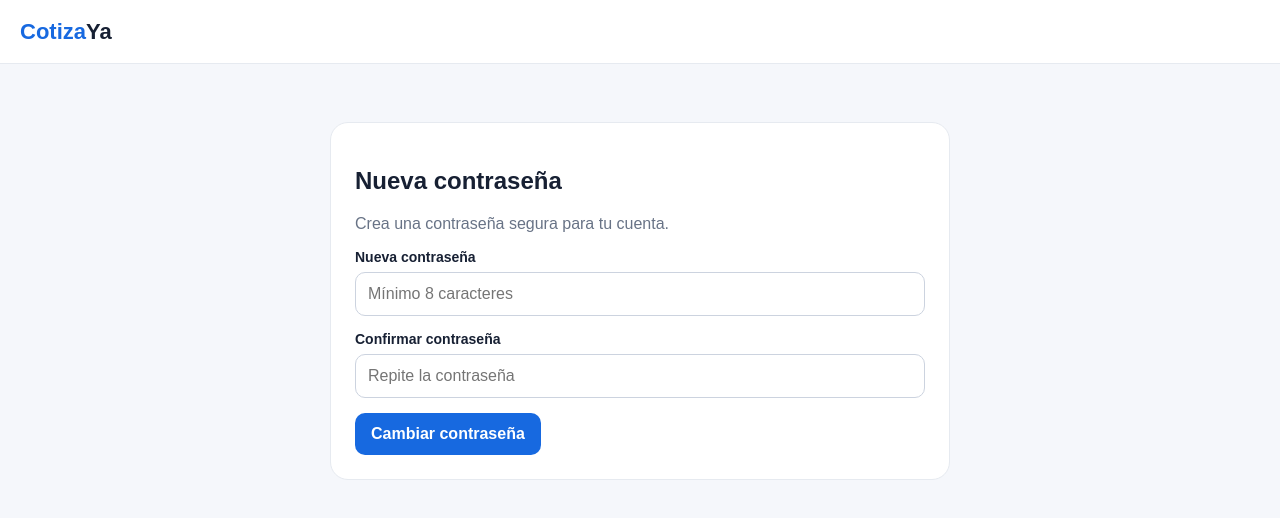
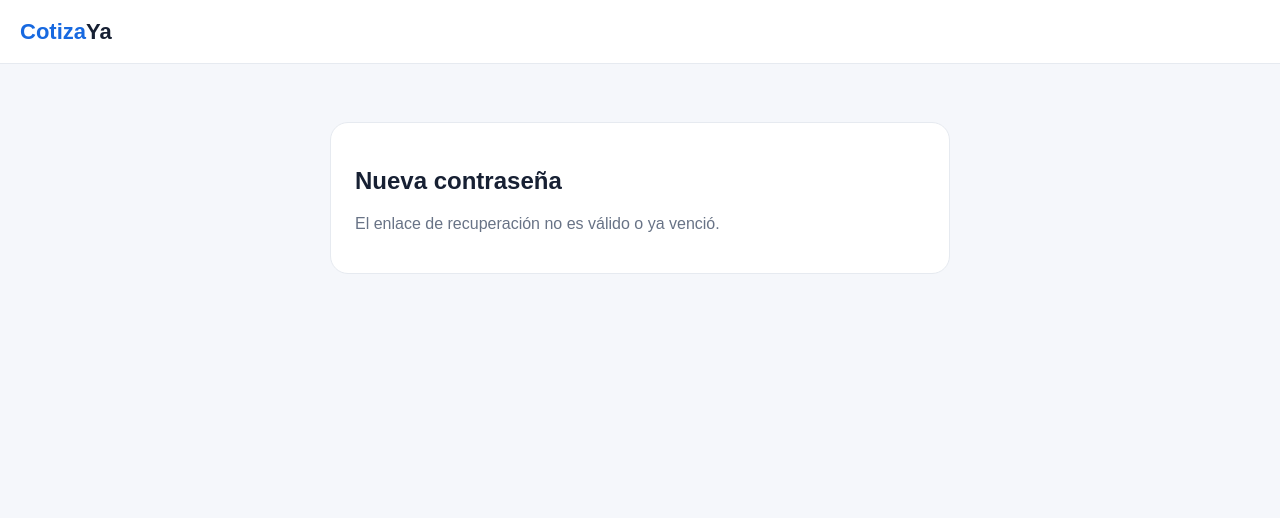
Before and after one commit to Marcblack08/CotizaYa, a Next.js app: page /recuperar/nueva in a window 1280 px wide. Shown: the top 518 px of the page. Built offline with nearby package versions, Linux system fonts and the light colour scheme; no server answers.

Commit message:
fix: exchange recovery code before password update

```diff
--- a/app/recuperar/nueva/page.js
+++ b/app/recuperar/nueva/page.js
@@ -1,9 +1,10 @@
 'use client'
-import {useState} from 'react'
+import {useEffect,useState} from 'react'
 import {supabase} from '../../../lib/supabase'
 
 export default function NuevaPassword(){
- const [password,setPassword]=useState(''),[confirm,setConfirm]=useState(''),[msg,setMsg]=useState(''),[loading,setLoading]=useState(false)
+ const [password,setPassword]=useState(''),[confirm,setConfirm]=useState(''),[msg,setMsg]=useState('Preparando recuperación…'),[loading,setLoading]=useState(true),[ready,setReady]=useState(false)
+ useEffect(()=>{(async()=>{const code=new URLSearchParams(location.search).get('code');if(code){const {error}=await supabase.auth.exchangeCodeForSession(code);if(error){setMsg('El enlace de recuperación no es válido o ya venció.');setLoading(false);return}}const {data}=await supabase.auth.getSession();setReady(!!data.session);setMsg(data.session?'Crea tu nueva contraseña.':'El enlace de recuperación no es válido o ya venció.');setLoading(false)})()},[])
  const submit=async e=>{e.preventDefault();setMsg('');if(password.length<8)return setMsg('La contraseña debe tener al menos 8 caracteres.');if(password!==confirm)return setMsg('Las contraseñas no coinciden.');setLoading(true);const {error}=await supabase.auth.updateUser({password});setLoading(false);if(error)return setMsg(error.message);setMsg('Contraseña actualizada. Ya puedes iniciar sesión.');setTimeout(()=>location.href='/login',1200)}
- return <main className="shell"><header className="topbar"><a className="brand" href="/">Cotiza<span>Ya</span></a></header><section className="main"><form className="form" onSubmit={submit}><h1>Nueva contraseña</h1><p className="muted">Crea una contraseña segura para tu cuenta.</p>{msg&&<div className="notice">{msg}</div>}<div className="field"><label>Nueva contraseña</label><input required minLength="8" type="password" value={password} onChange={e=>setPassword(e.target.value)} placeholder="Mínimo 8 caracteres"/></div><div className="field"><label>Confirmar contraseña</label><input required minLength="8" type="password" value={confirm} onChange={e=>setConfirm(e.target.value)} placeholder="Repite la contraseña"/></div><button className="btn" disabled={loading}>{loading?'Actualizando…':'Cambiar contraseña'}</button></form></section></main>
+ return <main className="shell"><header className="topbar"><a className="brand" href="/">Cotiza<span>Ya</span></a></header><section className="main"><form className="form" onSubmit={submit}><h1>Nueva contraseña</h1><p className="muted">{msg}</p>{!loading&&ready&&<><div className="field"><label>Nueva contraseña</label><input required minLength="8" type="password" value={password} onChange={e=>setPassword(e.target.value)} placeholder="Mínimo 8 caracteres"/></div><div className="field"><label>Confirmar contraseña</label><input required minLength="8" type="password" value={confirm} onChange={e=>setConfirm(e.target.value)} placeholder="Repite la contraseña"/></div><button className="btn" disabled={loading}>{loading?'Actualizando…':'Cambiar contraseña'}</button></>}</form></section></main>
 }
```
